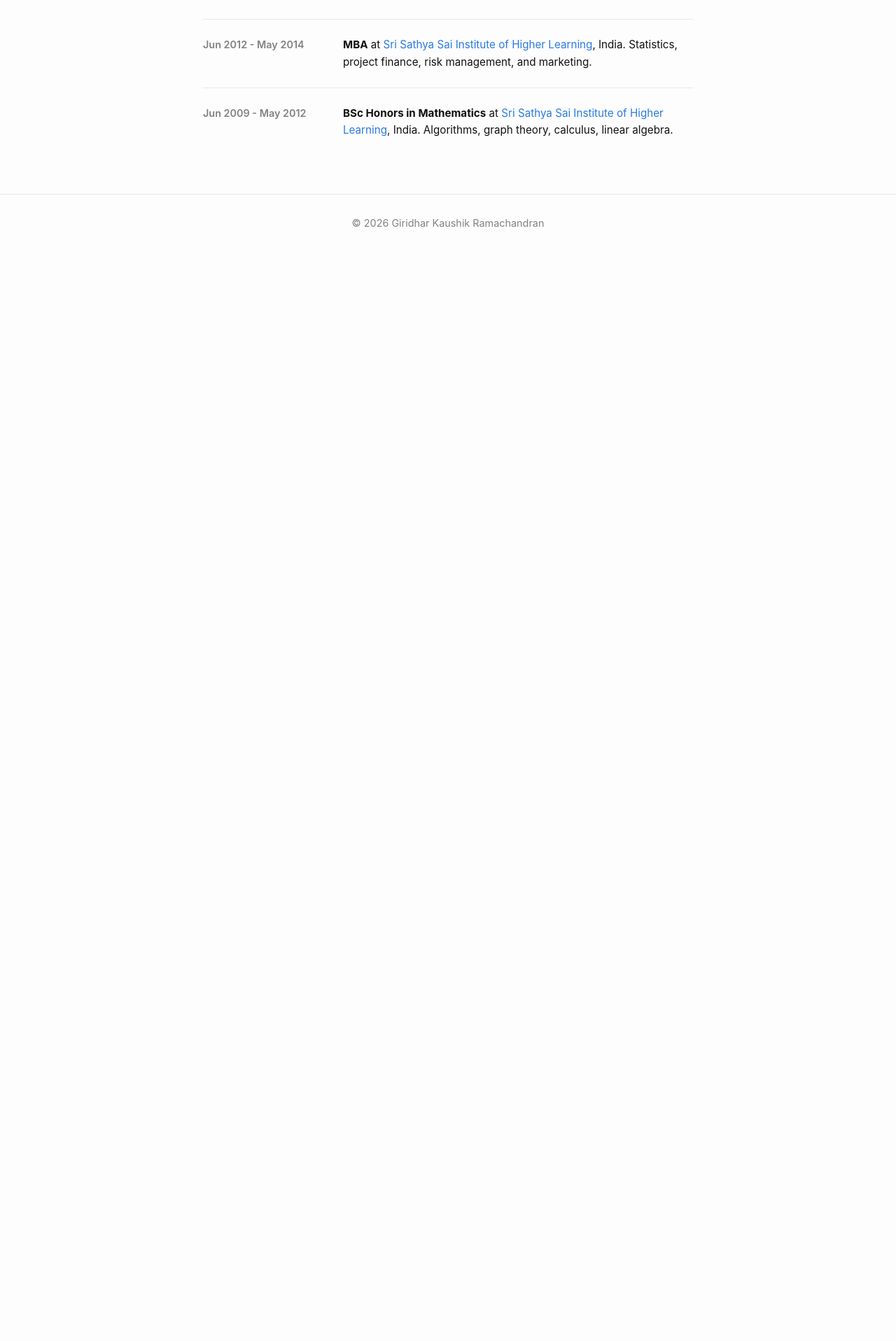
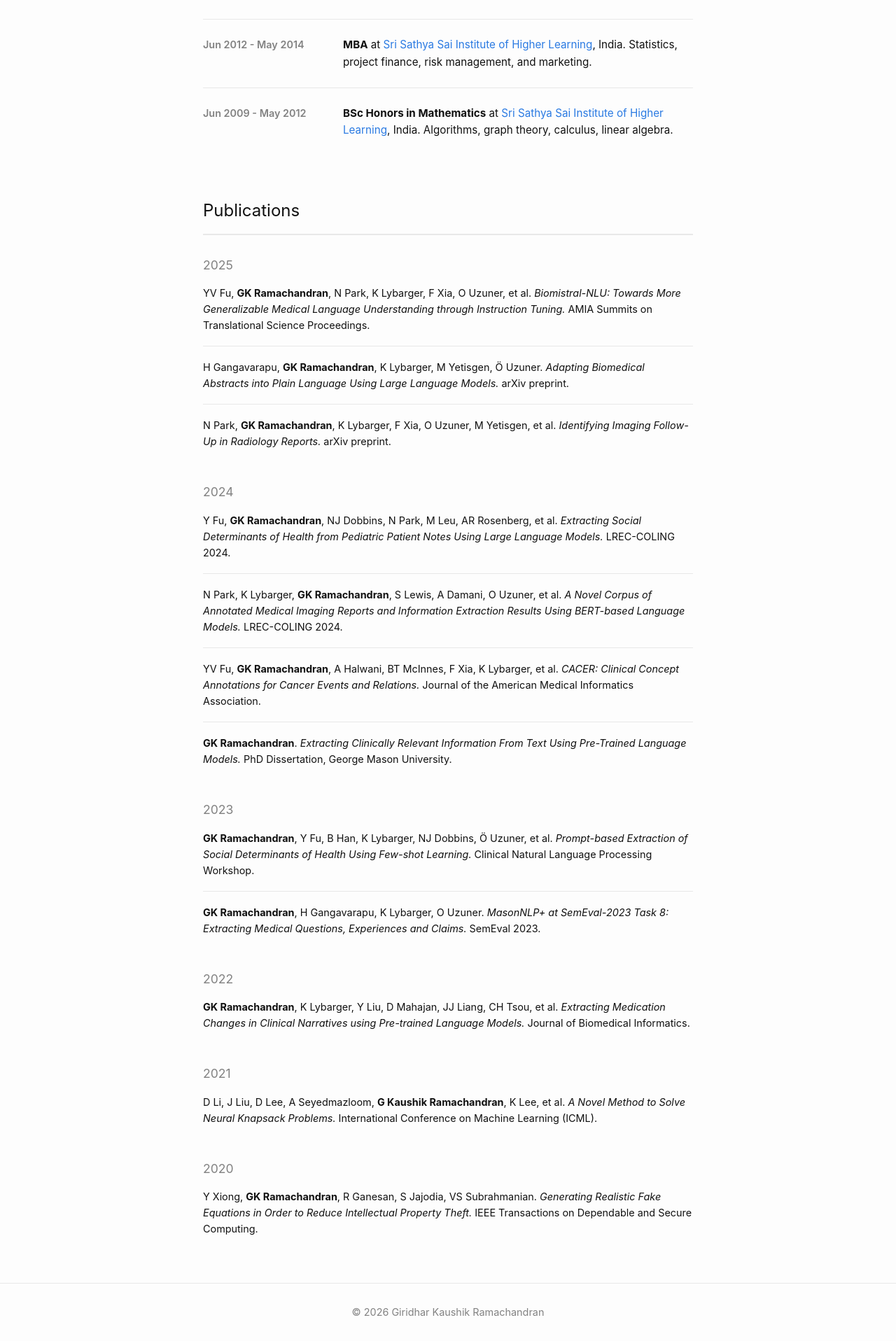
Before and after one commit to gklabs/gklabs.github.io, a Jekyll site: the page built from index.markdown, in a window 1280 px wide. Shown: the part 1812-3728 px from the top of the page at 70% size. Built offline with Jekyll 4.4.1, drawn with Linux system fonts in a browser that asks for light colours; before the commit the page ends 2171 px from its top, so only the background shows below that.

Commit message:
Add publications section with 12 papers from Google Scholar
Publications listed by year (2025-2020) below the timeline.

```diff
--- a/_layouts/home.html
+++ b/_layouts/home.html
@@ -97,5 +97,45 @@ Working on early target identification and validation, building ML models for si
     </div>
   </div>
 
+  <div class="publications">
+    <h2>Publications</h2>
+
+    <h3>2025</h3>
+    <ul>
+      <li>YV Fu, <strong>GK Ramachandran</strong>, N Park, K Lybarger, F Xia, O Uzuner, et al. <em>Biomistral-NLU: Towards More Generalizable Medical Language Understanding through Instruction Tuning.</em> AMIA Summits on Translational Science Proceedings.</li>
+      <li>H Gangavarapu, <strong>GK Ramachandran</strong>, K Lybarger, M Yetisgen, Ö Uzuner. <em>Adapting Biomedical Abstracts into Plain Language Using Large Language Models.</em> arXiv preprint.</li>
+      <li>N Park, <strong>GK Ramachandran</strong>, K Lybarger, F Xia, O Uzuner, M Yetisgen, et al. <em>Identifying Imaging Follow-Up in Radiology Reports.</em> arXiv preprint.</li>
+    </ul>
+
+    <h3>2024</h3>
+    <ul>
+      <li>Y Fu, <strong>GK Ramachandran</strong>, NJ Dobbins, N Park, M Leu, AR Rosenberg, et al. <em>Extracting Social Determinants of Health from Pediatric Patient Notes Using Large Language Models.</em> LREC-COLING 2024.</li>
+      <li>N Park, K Lybarger, <strong>GK Ramachandran</strong>, S Lewis, A Damani, O Uzuner, et al. <em>A Novel Corpus of Annotated Medical Imaging Reports and Information Extraction Results Using BERT-based Language Models.</em> LREC-COLING 2024.</li>
+      <li>YV Fu, <strong>GK Ramachandran</strong>, A Halwani, BT McInnes, F Xia, K Lybarger, et al. <em>CACER: Clinical Concept Annotations for Cancer Events and Relations.</em> Journal of the American Medical Informatics Association.</li>
+      <li><strong>GK Ramachandran</strong>. <em>Extracting Clinically Relevant Information From Text Using Pre-Trained Language Models.</em> PhD Dissertation, George Mason University.</li>
+    </ul>
+
+    <h3>2023</h3>
+    <ul>
+      <li><strong>GK Ramachandran</strong>, Y Fu, B Han, K Lybarger, NJ Dobbins, Ö Uzuner, et al. <em>Prompt-based Extraction of Social Determinants of Health Using Few-shot Learning.</em> Clinical Natural Language Processing Workshop.</li>
+      <li><strong>GK Ramachandran</strong>, H Gangavarapu, K Lybarger, O Uzuner. <em>MasonNLP+ at SemEval-2023 Task 8: Extracting Medical Questions, Experiences and Claims.</em> SemEval 2023.</li>
+    </ul>
+
+    <h3>2022</h3>
+    <ul>
+      <li><strong>GK Ramachandran</strong>, K Lybarger, Y Liu, D Mahajan, JJ Liang, CH Tsou, et al. <em>Extracting Medication Changes in Clinical Narratives using Pre-trained Language Models.</em> Journal of Biomedical Informatics.</li>
+    </ul>
+
+    <h3>2021</h3>
+    <ul>
+      <li>D Li, J Liu, D Lee, A Seyedmazloom, <strong>G Kaushik Ramachandran</strong>, K Lee, et al. <em>A Novel Method to Solve Neural Knapsack Problems.</em> International Conference on Machine Learning (ICML).</li>
+    </ul>
+
+    <h3>2020</h3>
+    <ul>
+      <li>Y Xiong, <strong>GK Ramachandran</strong>, R Ganesan, S Jajodia, VS Subrahmanian. <em>Generating Realistic Fake Equations in Order to Reduce Intellectual Property Theft.</em> IEEE Transactions on Dependable and Secure Computing.</li>
+    </ul>
+  </div>
+
   {{ content }}
 </div>
--- a/_sass/minima/_layout.scss
+++ b/_sass/minima/_layout.scss
@@ -107,6 +107,49 @@
     &:hover {
       text-decoration: underline;
     }
+  }
+}
+
+/**
+ * Publications
+ */
+.publications {
+  max-width: 700px;
+  margin: $spacing-unit * 2 auto 0;
+
+  h2 {
+    @include relative-font-size(1.5);
+    margin-bottom: $spacing-unit;
+    border-bottom: 2px solid $grey-color-light;
+    padding-bottom: $spacing-unit / 2;
+  }
+
+  h3 {
+    @include relative-font-size(1.1);
+    color: $grey-color;
+    margin-top: $spacing-unit;
+    margin-bottom: $spacing-unit / 2;
+  }
+
+  ul {
+    list-style: none;
+    margin-left: 0;
+  }
+
+  li {
+    @include relative-font-size(0.9);
+    line-height: 1.6;
+    margin-bottom: $spacing-unit * 0.6;
+    padding-bottom: $spacing-unit * 0.6;
+    border-bottom: 1px solid $grey-color-light;
+
+    &:last-child {
+      border-bottom: none;
+    }
+  }
+
+  em {
+    color: $text-color;
   }
 }
 
```
